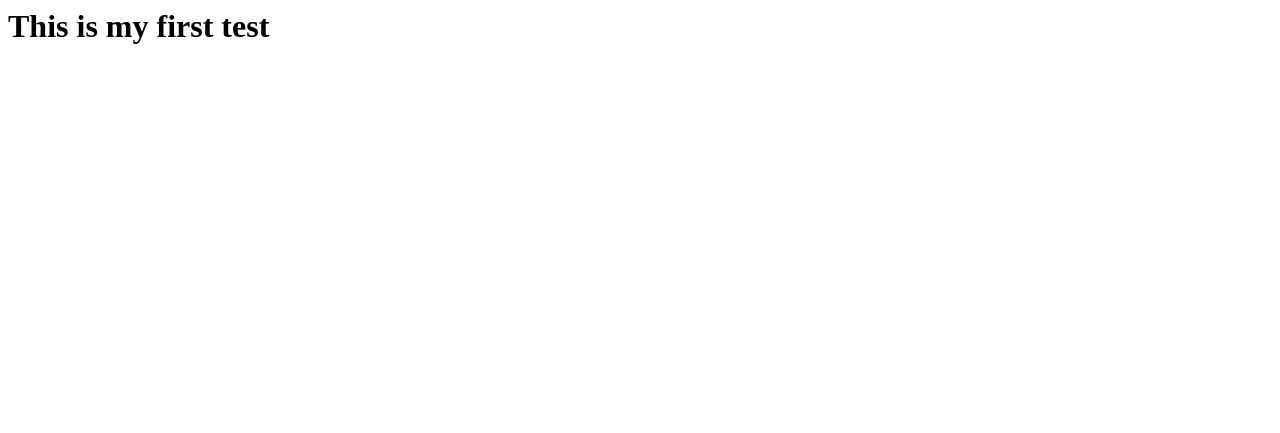
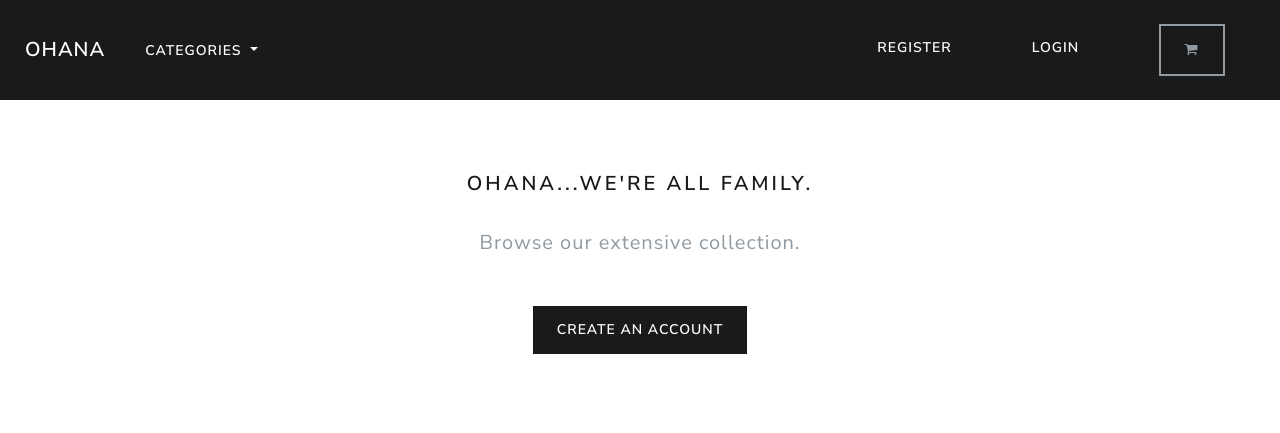
Before and after one commit to JoseParra28/ecommerce, a Django app: page / in a window 1280 px wide. Shown: the top 433 px of the page. Run offline with Django 5.2, Linux system fonts and the light colour scheme; some libraries are stand-ins or nearby versions.

Commit message:
Base html
added base html, store html, added ForeignKey to products model

```diff
--- a/store/models.py
+++ b/store/models.py
@@ -16,6 +16,9 @@ class Cetegory(models.Model):
         return self.name
 
 class Product(models.Model):
+
+    cetegory = models.ForeignKey(Cetegory, related_name='product', on_delete=models.CASCADE, null=True)
+
     title = models.CharField(max_length=250)
     brand = models.CharField(max_length=250, default='un-branded')
     description = models.TextField(blank=True)
--- /dev/null
+++ b/store/templates/store/base.html
@@ -0,0 +1,172 @@
+{% load static %}
+
+<!DOCTYPE html>
+
+<html>
+
+
+    <head>
+
+        <meta charset="utf-8"/>
+
+        <meta name="viewport" content="width=device-width, initial-scale=1">
+
+
+	  <title> Ohana </title>
+
+
+
+        <!-- CSS -->
+
+        <link rel="stylesheet" href="https://bootswatch.com/5/lux/bootstrap.min.css">
+
+        <link rel="stylesheet" href="https://cdnjs.cloudflare.com/ajax/libs/font-awesome/4.7.0/css/font-awesome.min.css">
+
+
+
+        <!-- JavaScript -->
+
+        <script src="https://code.jquery.com/jquery-3.5.1.min.js" integrity="sha256-9/aliU8dGd2tb6OSsuzixeV4y/faTqgFtohetphbbj0=" crossorigin="anonymous"></script>
+
+
+	<!-- JavaScript Popper -->
+
+        <script src="https://cdn.jsdelivr.net/npm/bootstrap@5.2.2/dist/js/bootstrap.bundle.min.js" integrity="sha384-OERcA2EqjJCMA+/3y+gxIOqMEjwtxJY7qPCqsdltbNJuaOe923+mo//f6V8Qbsw3" crossorigin="anonymous"></script>
+
+
+
+	 <!-- Bootstrap Max CDN -->
+
+	  <script src="https://maxcdn.bootstrapcdn.com/bootstrap/4.0.0/js/bootstrap.min.js"></script>
+
+
+
+    </head>
+
+
+
+
+    <nav class="navbar navbar-expand-lg bg-primary justify-content-center">
+
+
+        <a class="navbar-brand main-heading text-white" href="{% url 'store' %}">
+
+        &nbsp; &nbsp; Ohana
+
+        </a>
+
+
+        <button
+        class="navbar-toggler"
+        type="button"
+        data-toggle="collapse"
+        data-target="#navbarNavDropdown"
+        aria-controls="navbarNavDropdown"
+        aria-expanded="false"
+        aria-label="Toggle navigation">
+
+        <span class="navbar-toggler-icon"></span>
+
+    </button>
+
+
+        <div class="collapse navbar-collapse" id="navbarCollapse">
+
+            <ul class="navbar-nav me-auto mb-2 mb-md-0">
+
+                <li class="nav-item dropdown">
+
+                    <a class="nav-link dropdown-toggle text-white" href="#" id="navbarDropdown" role="button"
+                    data-bs-toggle="dropdown" aria-expanded="false">
+
+                        Categories
+
+                    </a>
+
+                    <ul class="dropdown-menu" aria-labelledby="navbarDropdown">
+
+                        <li>
+
+                            <a class="dropdown-item" href="{% url 'store' %}"> All </a>
+
+                        </li>
+
+
+
+                    </ul>
+
+                </li>
+
+            </ul>
+
+        </div>
+
+
+        <div class="collapse navbar-collapse text-center" id="navbarNavDropdown">
+
+            <ul class="navbar-nav ms-auto">
+
+
+                <li class="nav-item">
+
+                    <a class="btn btn-alert navbar-btn text-white" type="button"  href="/"> Register </a>
+
+                </li>
+
+
+                <li class="nav-item">
+
+                    <a class="btn btn-alert navbar-btn text-white" type="button"  href="/"> Login </a>
+
+                </li>
+
+
+                &nbsp; &nbsp; &nbsp;
+
+
+                <li class="nav-item">
+
+                    <a type="button" role="button" href="/" class="btn btn-outline-secondary">
+
+
+
+                        <i class="fa fa-shopping-cart" aria-hidden="true"> </i>
+
+
+                    </a>
+
+                </li>
+
+                &nbsp; &nbsp; &nbsp;
+
+
+            </ul>
+
+
+        </div>
+
+
+    </nav>
+
+
+    <body>
+
+
+        {% block content %}
+
+
+
+
+
+
+
+
+        {% endblock %}
+
+
+
+
+    </body>
+
+
+</html>
--- a/store/templates/store/store.html
+++ b/store/templates/store/store.html
@@ -1 +1,46 @@
-<h1>This is my first test</h1>
+
+{% extends "./base.html" %}
+
+{% load static %}
+
+
+{% block content %}
+
+
+    <!-- Introduction section -->
+
+    <section class="py-4 text-center container">
+
+        <div class="row py-lg-5">
+
+            <div class="col-lg-6 col-md-8 mx-auto">
+
+
+                <h4> Ohana...We're all family. </h4>
+
+
+                <br>
+
+
+                <p class="lead text-muted">
+
+                Browse our extensive collection.
+
+                </p>
+
+
+                <br>
+
+                <a href="#" class="btn btn-primary my-2"> Create an account </a>
+
+
+            </div>
+
+        </div>
+
+
+    </section>
+
+
+
+{% endblock %}
```
Also changed, not shown: db.sqlite3, store/migrations/0002_product_cetegory.py (added).
